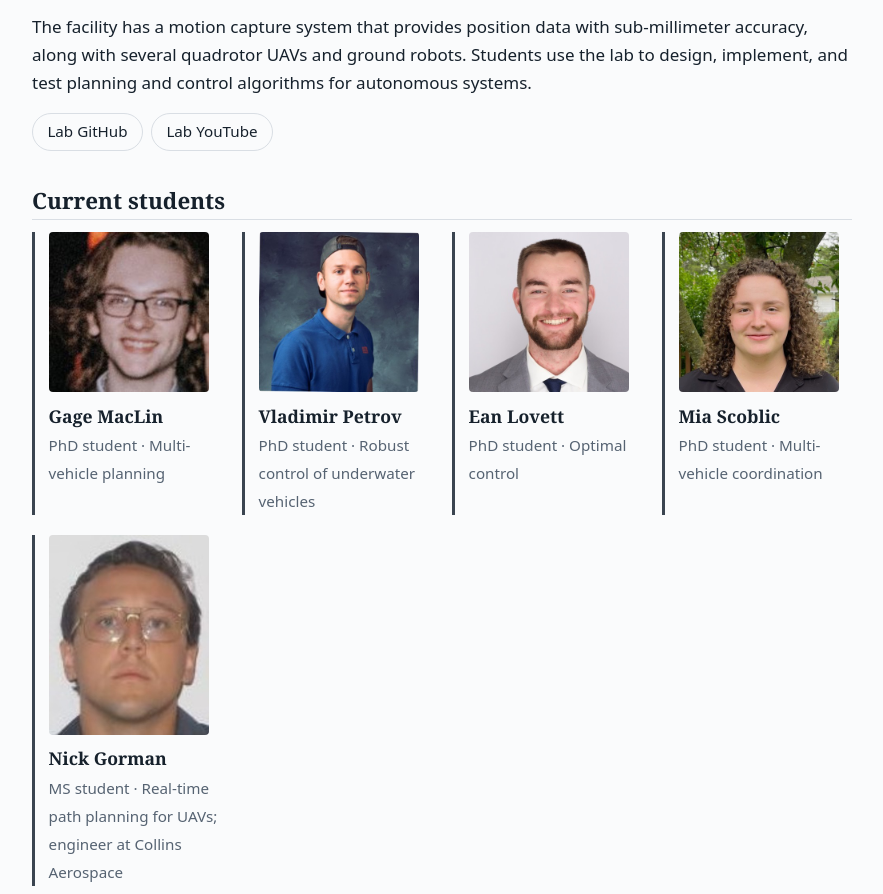
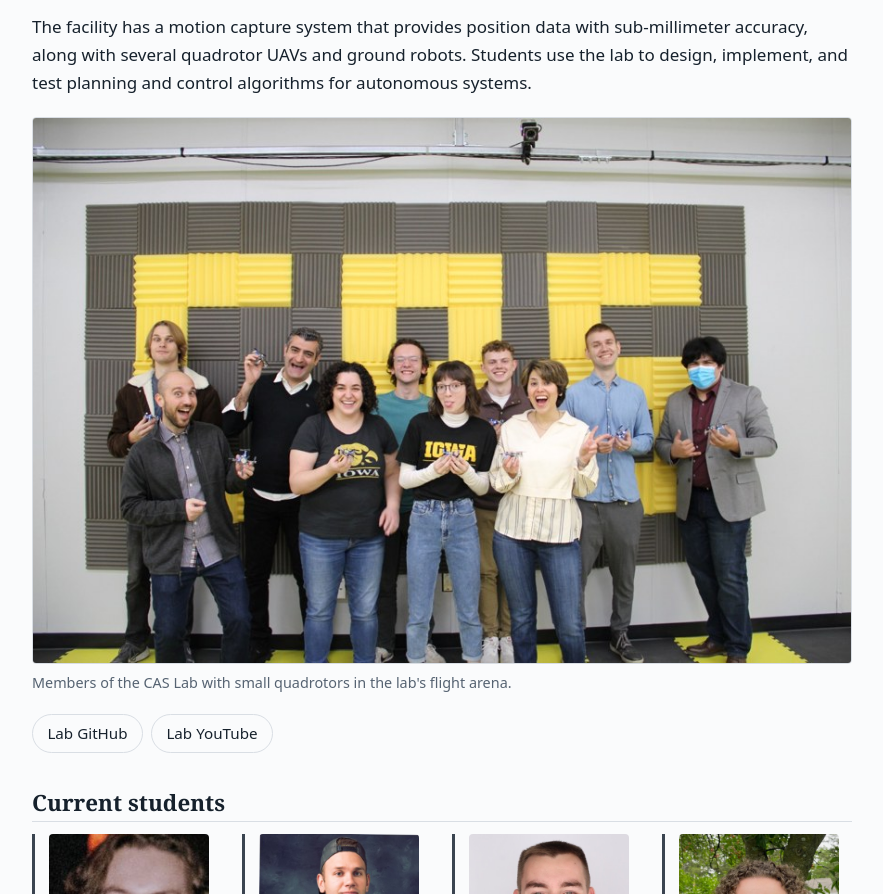
Before and after one commit to venanziocichella/venanziocichella.github.io, a plain HTML site: page lab.html in a window 1280 px wide. Shown: the part 330-1224 px from the top of the page, without its empty margins (198-1081 px from the left). Drawn offline with Linux system fonts and the light colour scheme.

Commit message:
Add group photo to Lab page
Co-Authored-By: Claude Sonnet 5.5 <noreply@anthropic.com>
Claude-Session: https://claude.ai/code/session_01SBTLbFvs9bN56vJnpsaY42

```diff
--- a/lab.html
+++ b/lab.html
@@ -36,6 +36,11 @@
     <p class="lead">I direct the CAS Lab at the University of Iowa, where my group develops and tests algorithms for controlling multiple autonomous vehicles in real time.</p>
 
     <p>The facility has a motion capture system that provides position data with sub-millimeter accuracy, along with several quadrotor UAVs and ground robots. Students use the lab to design, implement, and test planning and control algorithms for autonomous systems.</p>
+
+    <figure>
+      <img src="images/cas-lab-group.jpg" alt="Eleven members of the CAS Lab standing in front of a black and gold acoustic-foam wall, each holding a small quadrotor drone" width="882" height="588">
+      <figcaption>Members of the CAS Lab with small quadrotors in the lab's flight arena.</figcaption>
+    </figure>
 
     <ul class="linkrow">
       <li><a href="https://github.com/caslabuiowa/">Lab GitHub</a></li>
```
Also changed, not shown: images/cas-lab-group.jpg (added).
